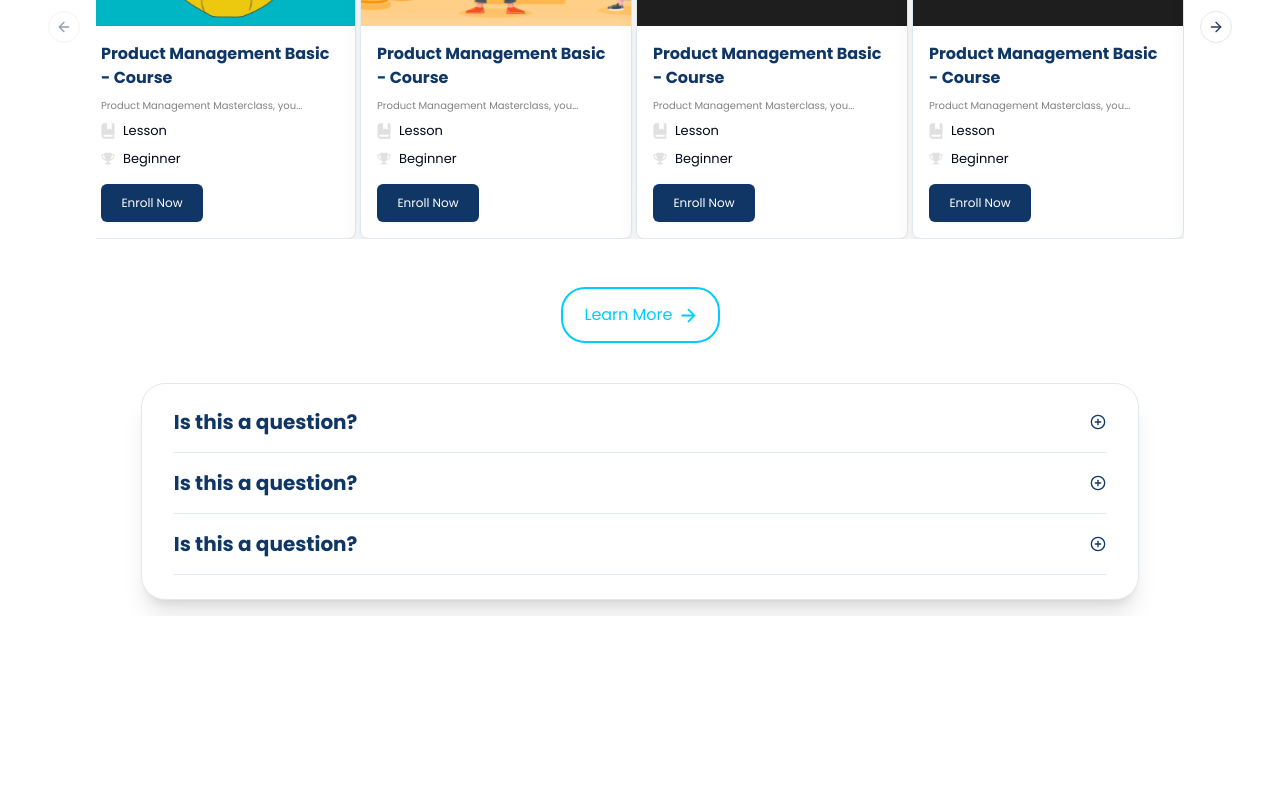
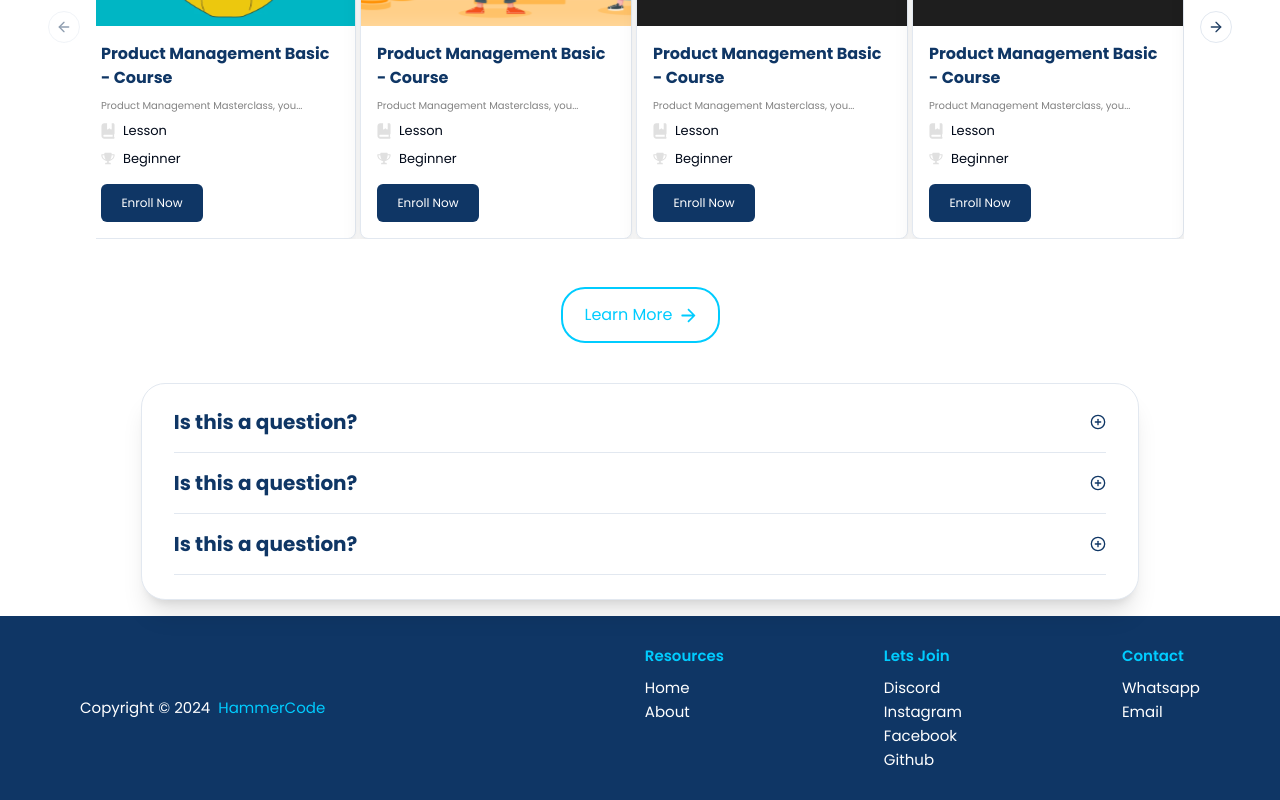
Before and after one commit to hammer-code/lms-fe, a Next.js app: page / in a window 1280 px wide. Shown: the part 1265-2065 px from the top of the page. Before the commit the page ends 1881 px from the top, so only its background shows below. Built offline with nearby package versions, Linux system fonts and the light colour scheme.

Commit message:
feat: create footer

```diff
--- /dev/null
+++ b/src/features/Main/components/Footer/index.tsx
@@ -0,0 +1,41 @@
+import { FC } from 'react';
+
+const Footer: FC = () => {
+  return (
+    <div className="bg-[#0F3665] flex flex-wrap justify-between text-white md:px-20 px-8 py-8 text-xs md:text-[15px] md:flex-row flex-col gap-6 md:gap-4 ">
+      <div className="flex gap-2 items-center justify-center">
+        <span>Copyright &copy; 2024</span>
+        <span className="text-primary-blue ">HammerCode</span>
+      </div>
+      <div className="flex md:gap-40 md:flex-row flex-col gap-4 text-center md:text-left">
+        <div>
+          <h1 className="font-semibold md:mb-4 text-primary-blue ">
+            Resources
+          </h1>
+          <div className="flex flex-col gap-2">
+            <p>Home</p>
+            <p>About</p>
+          </div>
+        </div>
+        <div>
+          <h1 className="font-semibold md:mb-4 text-primary-blue">Lets Join</h1>
+          <div className="flex flex-col gap-2 ">
+            <p>Discord</p>
+            <p>Instagram</p>
+            <p>Facebook</p>
+            <p>Github</p>
+          </div>
+        </div>
+        <div>
+          <h1 className="font-semibold md:mb-4 text-primary-blue">Contact</h1>
+          <div className="flex flex-col gap-2">
+            <p>Whatsapp</p>
+            <p>Email</p>
+          </div>
+        </div>
+      </div>
+    </div>
+  );
+};
+
+export default Footer;
--- a/src/features/Main/index.tsx
+++ b/src/features/Main/index.tsx
@@ -1,6 +1,7 @@
 import Navbar from '../../components/layout/Navbar';
 import AccordionFAQ from './components/AccordionFAQ';
 import CardPartners from './components/CardPartner';
+import Footer from './components/Footer';
 import LearnMore from './components/LearnMoreButton';
 import OurClass from './components/OurClass';
 import OurClassText from './components/OurClassText';
@@ -16,6 +17,7 @@ const Main = () => {
       <OurClass />
       <LearnMore />
       <AccordionFAQ />
+      <Footer />
     </div>
   );
 };
```
